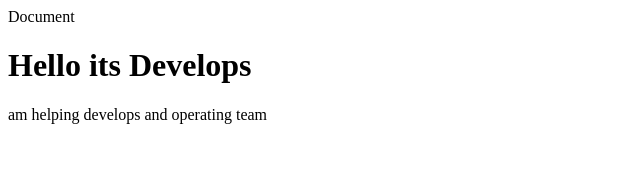
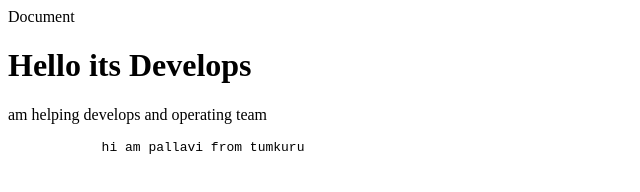
Before and after one commit to pallavi-pallu123/Devops-project, a plain HTML site: page index.html in a window 1280 px wide. Shown: the whole page, without its empty margins (0-640 px from the left). Drawn offline with Linux system fonts and the light colour scheme.

Commit message:
am pallavi add a new line

```diff
--- a/index.html
+++ b/index.html
@@ -9,6 +9,9 @@
     <body>
         <h1>Hello its Develops</h1>
         <p>am helping develops and operating team</p>
+        <pre>
+            hi am pallavi from tumkuru
+        </pre>
         <style>
             h1{
                 color:black;
```
